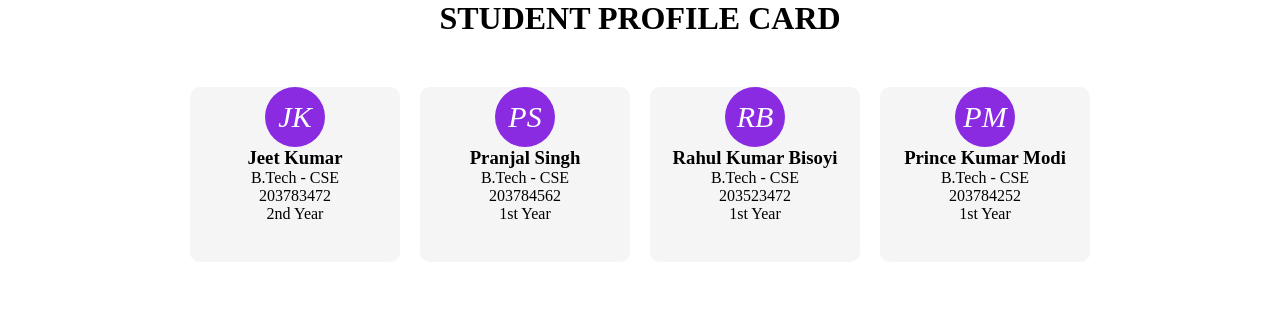
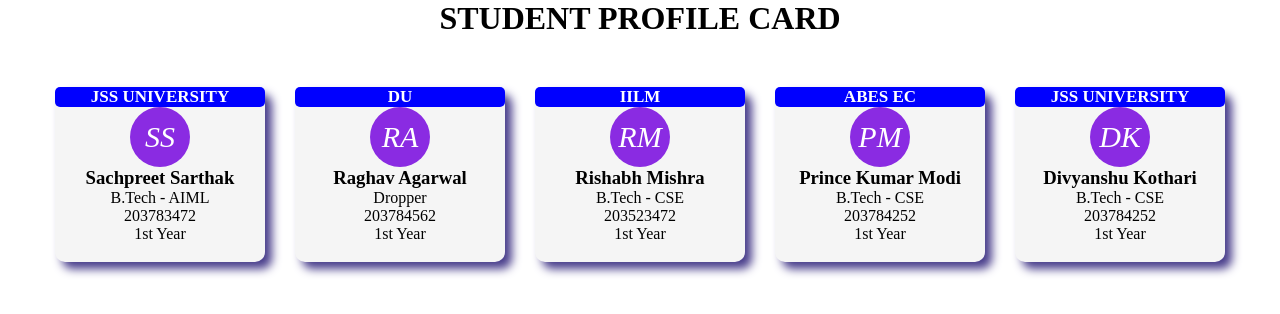
Before and after one commit to princemodi2580-tech/25VA151, a plain HTML site: page Assignment/Experiment8.html in a window 1280 px wide. Drawn offline with Linux system fonts and the light colour scheme.

Commit message:
Add files via upload

```diff
--- a/Assignment/Experiment8.html
+++ b/Assignment/Experiment8.html
@@ -23,8 +23,16 @@
             text-align: center;
             width: 210px;
             height: 175px;
+            box-shadow: 7px 7px 10px darkslateblue;
             background-color: whitesmoke;
             border-radius: 10px;
+            margin: 0px auto;
+        }
+        .college{
+            background-color: blue;
+            color: #fff;
+            font-size: 17px;
+            border-radius: 5px;
         }
         .a{
             font-style: italic;
@@ -46,29 +54,41 @@
     <h1>STUDENT PROFILE CARD</h1>
     <div class="container">
         <div class="card">
-            <div class="a">JK</div>
-            <div class="Name"><h3>Jeet Kumar</h3></div>
-            <div class="Batch">B.Tech - CSE</div>
+            <div class="college"><b>JSS UNIVERSITY</b></div>
+            <div class="a">SS</div>
+            <div class="Name"><h3>Sachpreet Sarthak</h3></div>
+            <div class="Batch">B.Tech - AIML</div>
             <div class="RN">203783472</div>
-            <div class="Year">2nd Year</div>
+            <div class="Year">1st Year</div>
         </div>
         <div class="card">
-            <div class="a">PS</div>
-            <div class="Name"><h3>Pranjal Singh</h3></div>
-            <div class="Batch">B.Tech - CSE</div>
+            <div class="college"><b>DU</b></div>
+            <div class="a">RA</div>
+            <div class="Name"><h3>Raghav Agarwal</h3></div>
+            <div class="Batch">Dropper</div>
             <div class="RN">203784562</div>
             <div class="Year">1st Year</div>
         </div>
         <div class="card">
-            <div class="a">RB</div>
-            <div class="Name"><h3>Rahul Kumar Bisoyi</h3></div>
+            <div class="college"><b>IILM</b></div>
+            <div class="a">RM</div>
+            <div class="Name"><h3>Rishabh Mishra</h3></div>
             <div class="Batch">B.Tech - CSE</div>
             <div class="RN">203523472</div>
             <div class="Year">1st Year</div>
         </div>
         <div class="card">
+            <div class="college"><b>ABES EC</b></div>
             <div class="a">PM</div>
             <div class="Name"><h3>Prince Kumar Modi</h3></div>
+            <div class="Batch">B.Tech - CSE</div>
+            <div class="RN">203784252</div>
+            <div class="Year">1st Year</div>
+        </div>
+        <div class="card">
+            <div class="college"><b>JSS UNIVERSITY</b></div>
+            <div class="a">DK</div>
+            <div class="Name"><h3>Divyanshu Kothari</h3></div>
             <div class="Batch">B.Tech - CSE</div>
             <div class="RN">203784252</div>
             <div class="Year">1st Year</div>
```
